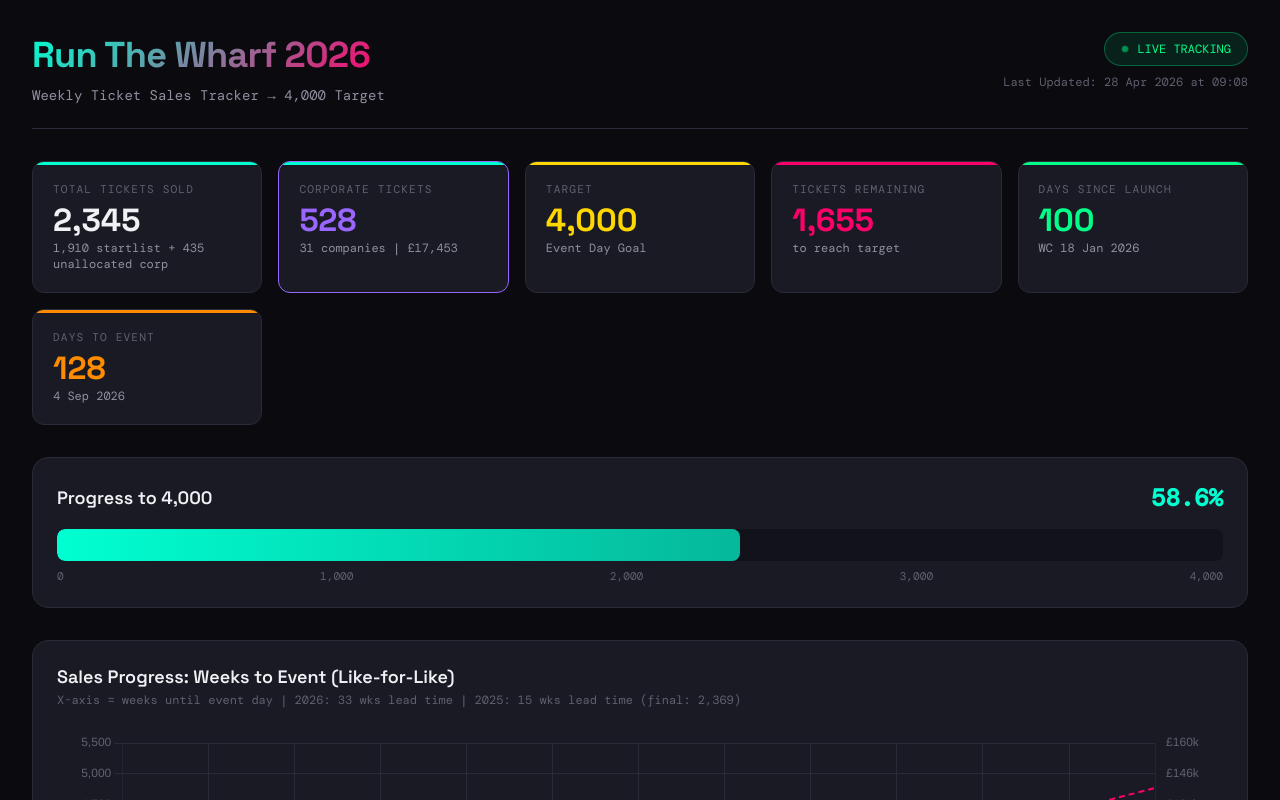
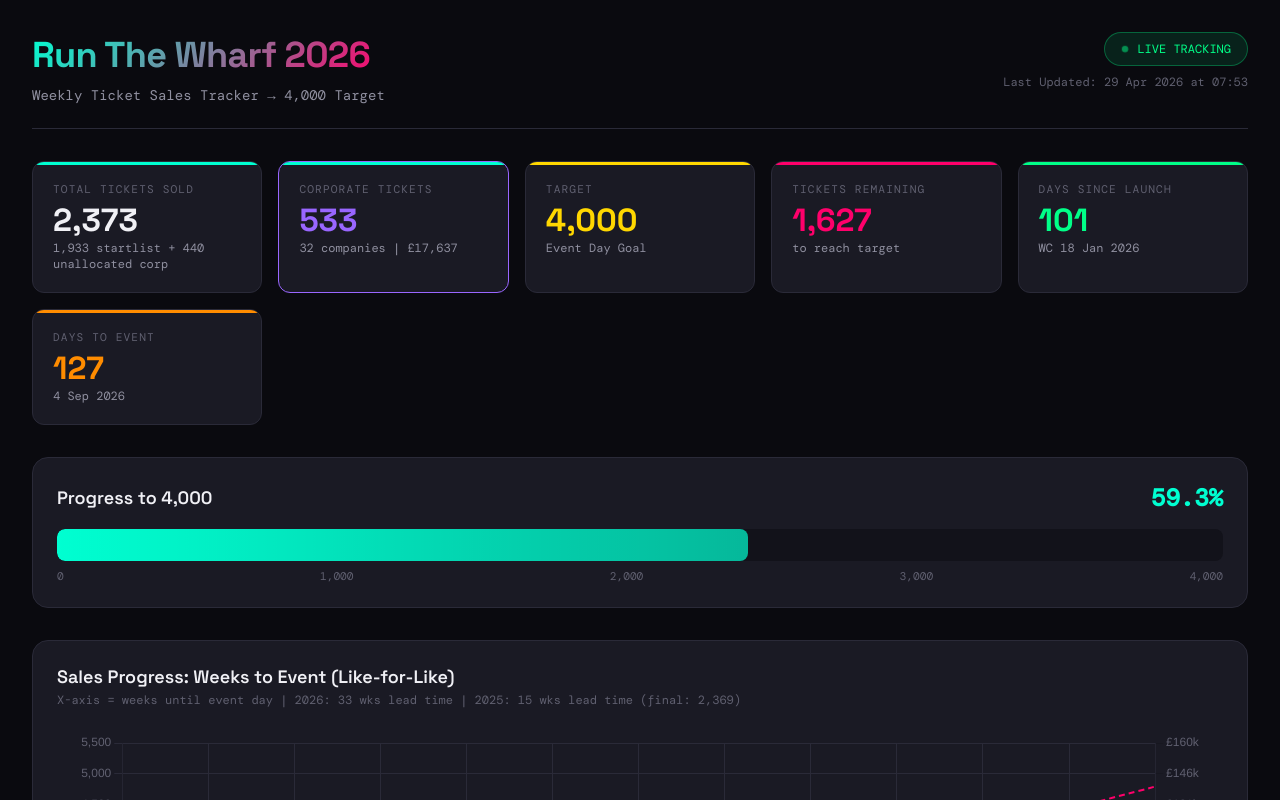
Before and after one commit to charliebuilding/rtw-tracker, a plain HTML site: page index.html in a window 1280 px wide. Shown: the top 800 px of the page. Drawn offline with nearby package versions, Linux system fonts and the light colour scheme.

Commit message:
Update tracker data (2026-04-29T07:53)

```diff
--- a/index.html
+++ b/index.html
@@ -705,7 +705,7 @@
         const CONFIG = {
             launchDate: '2026-01-18',
             eventDate: '2026-09-04',
-            dataDate: '2026-04-28T09:08',  // 📅 UPDATE THIS: Date/time of latest update
+            dataDate: '2026-04-29T07:53',  // 📅 UPDATE THIS: Date/time of latest update
             target: 4000,
             earlyBirdTotal: 73,      // Pre-launch sales (before 18 Jan)
 
@@ -814,7 +814,8 @@
             '2026-04-25': 3,
             '2026-04-26': 11,
             '2026-04-27': 37,
-            '2026-04-28': 4,
+            '2026-04-28': 26,
+            '2026-04-29': 1,
         };
 
         // === CORPORATE BOOKINGS (from APPLICATION CSV) ===
@@ -843,6 +844,7 @@
             { company: 'Pullmann Global', tickets: 10, revenue: 360, date: '2026-02-25', onStartlist: 0 },
             { company: 'Momentum Global Investment Management', tickets: 10, revenue: 375, date: '2026-01-30', onStartlist: 0 },
             { company: 'Supagold Ltd', tickets: 10, revenue: 305, date: '2026-01-26', onStartlist: 5 },
+            { company: 'Applied Blockchain', tickets: 5, revenue: 184, date: '2026-04-28', onStartlist: 0 },
             { company: 'FreedomPay', tickets: 5, revenue: 179, date: '2026-03-18', onStartlist: 1 },
             { company: 'HSBC', tickets: 4, revenue: 150, date: '2026-02-27', onStartlist: 4 },
             { company: 'Dcjs property limited', tickets: 3, revenue: 112, date: '2026-04-01', onStartlist: 0 },
```
